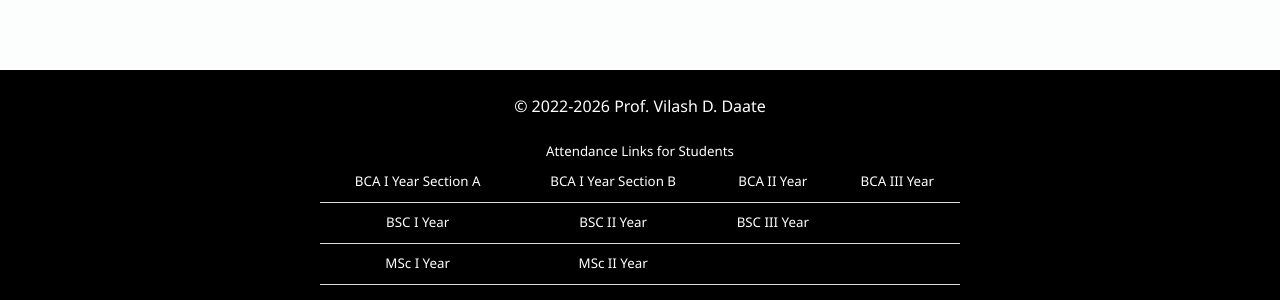
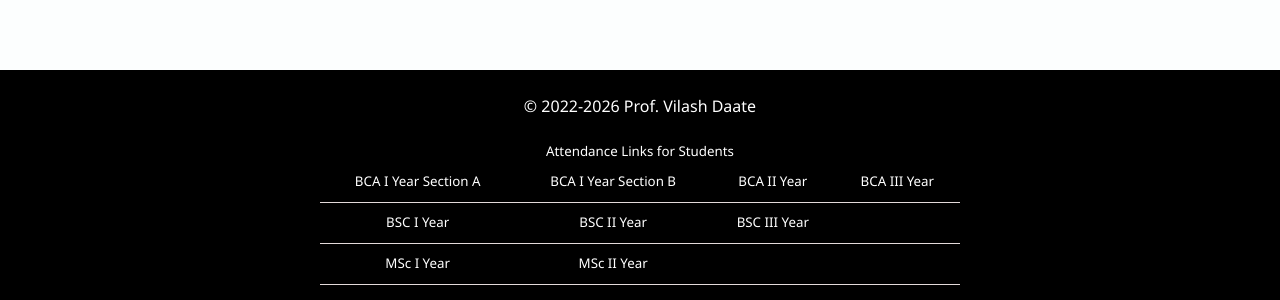
Before and after one commit to vilash99/attendance_project, a Django app: page / in a window 1280 px wide. Shown: the part 812-1112 px from the top of the page. Run offline with Django 5.2, Linux system fonts and the light colour scheme.

Commit message:
Updated footer name

```diff
--- a/templates/_base.html
+++ b/templates/_base.html
@@ -48,7 +48,7 @@
   {% endblock content %}
 
   <footer class="footer">
-    <p class="footer-text">&copy; 2022-{% now "Y" %} Prof. Vilash D. Daate</p>
+    <p class="footer-text">&copy; 2022-{% now "Y" %} Prof. Vilash Daate</p>
     <br>
     <small>
       <p>Attendance Links for Students</p>
--- a/templates/base_public.html
+++ b/templates/base_public.html
@@ -61,7 +61,7 @@
         </a>
       </p>
 
-      <p>&copy; 2022-{% now "Y" %} Prof. Vilash D. Daate</p>
+      <p>&copy; 2022-{% now "Y" %} Prof. Vilash Daate</p>
     </footer>
   </body>
 </html>
```
